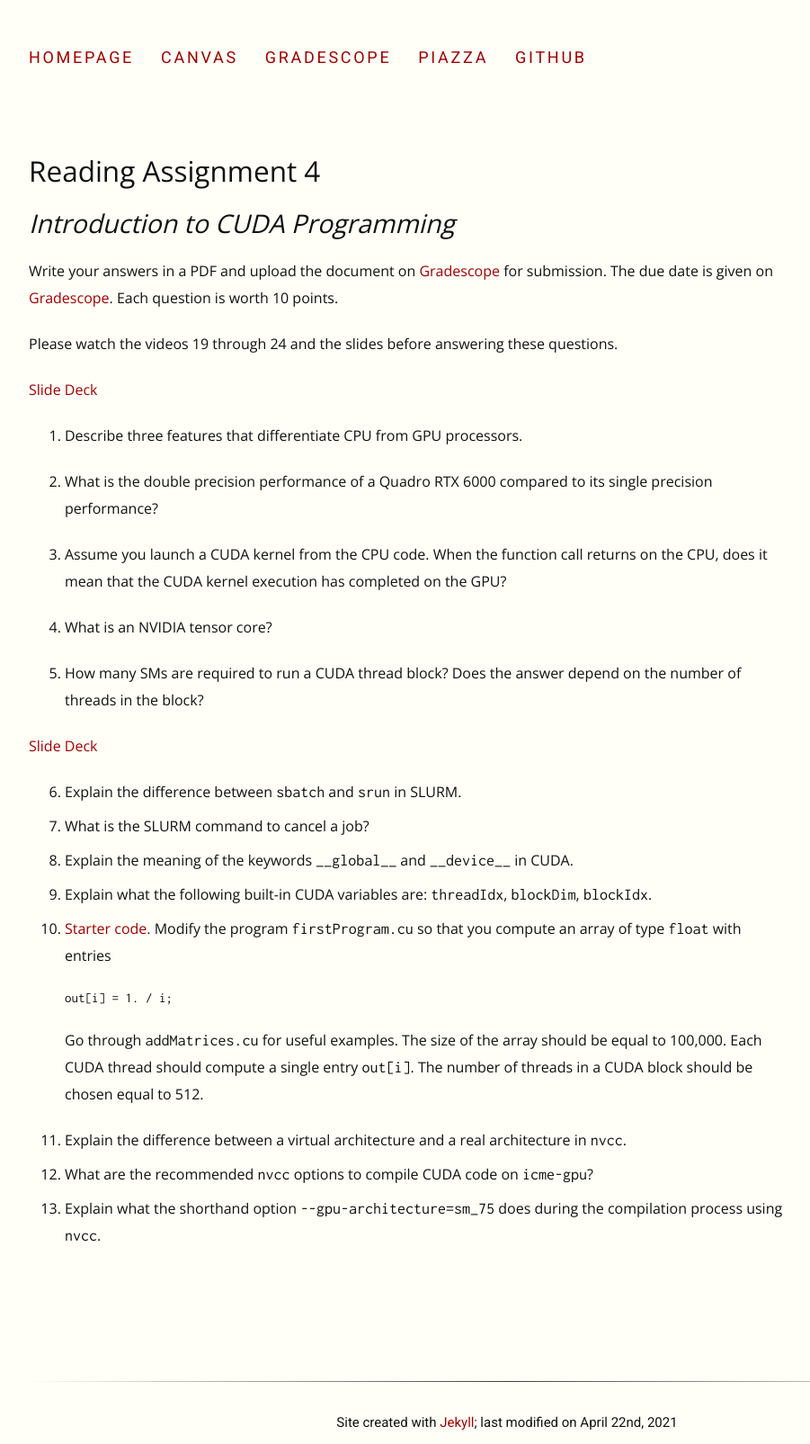
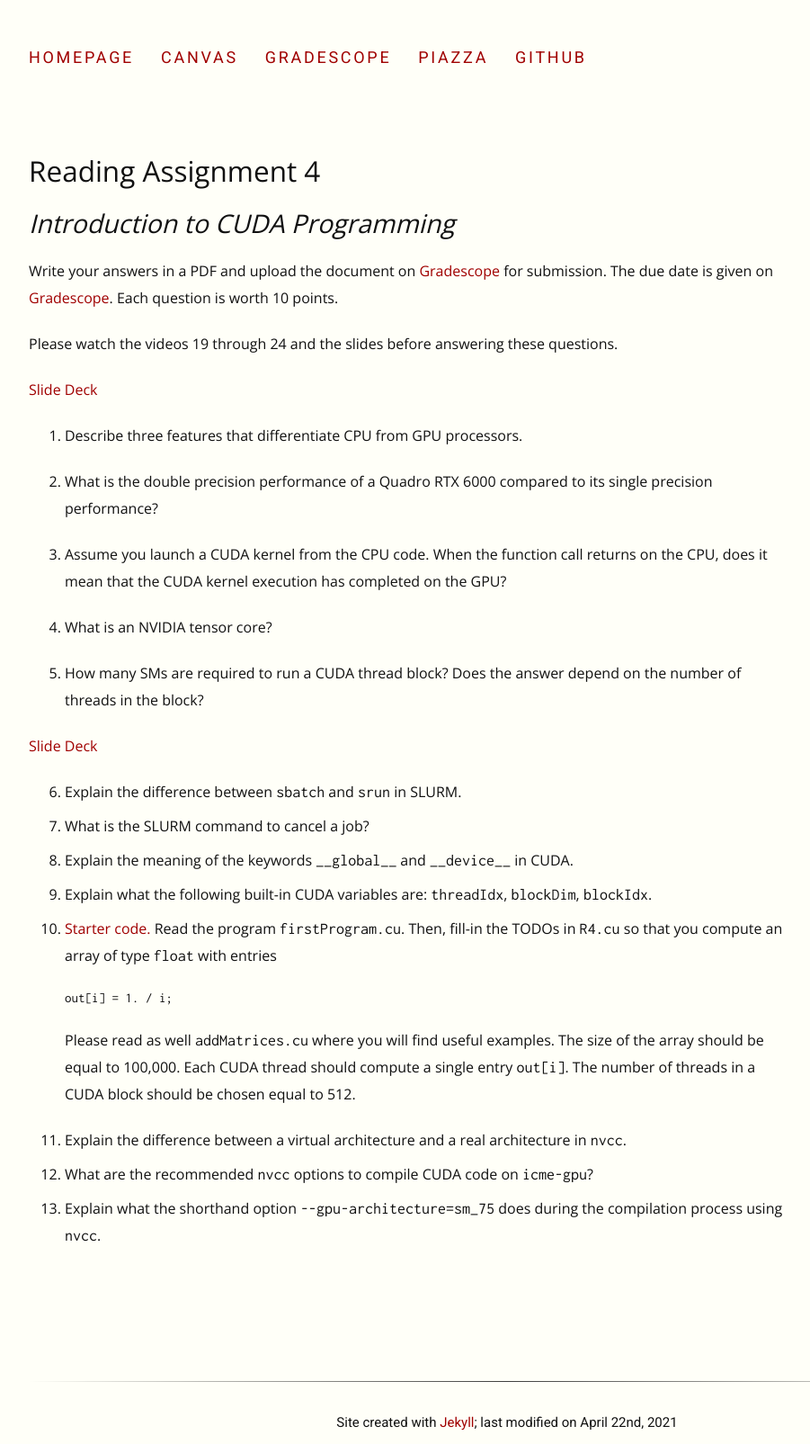
Before and after one commit to EricDarve/cme213-spring-2021, a Jekyll site: the page built from Reading Assignments/CUDA_intro.md, in a window 1280 px wide. Shown: the whole page at 90% size, without its empty margins (128-1029 px from the left). Built offline with Jekyll 4.4.1, drawn with Linux system fonts in a browser that asks for light colours.

Commit message:
Lecture 9 + RA4 update

````diff
--- a/Reading Assignments/CUDA_intro.md
+++ b/Reading Assignments/CUDA_intro.md
@@ -37,11 +37,11 @@ Please watch the videos 19 through 24 and the slides before answering these ques
 1. What is the SLURM command to cancel a job?
 1. Explain the meaning of the keywords `__global__` and `__device__` in CUDA.
 1. Explain what the following built-in CUDA variables are: `threadIdx`, `blockDim`, `blockIdx`.
-1. [Starter code.](../Code/ra4.zip) Modify the program `firstProgram.cu` so that you compute an array of type `float` with entries
+1. [Starter code.](../Code/ra4.zip) Read the program `firstProgram.cu`. Then, fill-in the TODOs in `R4.cu` so that you compute an array of type `float` with entries
 ```
 out[i] = 1. / i;
 ```
-Go through `addMatrices.cu` for useful examples. The size of the array should be equal to 100,000. Each CUDA thread should compute a single entry `out[i]`. The number of threads in a CUDA block should be chosen equal to 512.
+Please read as well `addMatrices.cu` where you will find useful examples. The size of the array should be equal to 100,000. Each CUDA thread should compute a single entry `out[i]`. The number of threads in a CUDA block should be chosen equal to 512.
 1. Explain the difference between a virtual architecture and a real architecture in `nvcc`.
 1. What are the recommended `nvcc` options to compile CUDA code on `icme-gpu`?
 1. Explain what the shorthand option `--gpu-architecture=sm_75` does during the compilation process using `nvcc`.
````
Also changed, not shown: 3 other files.
